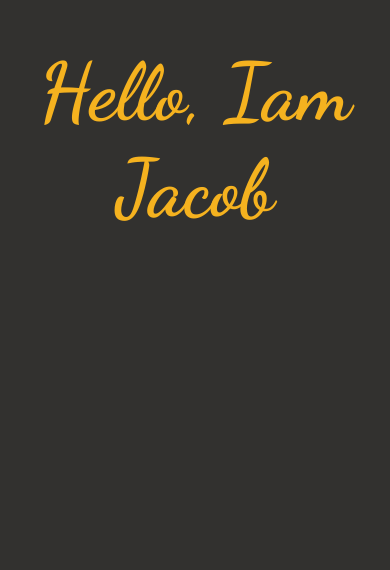
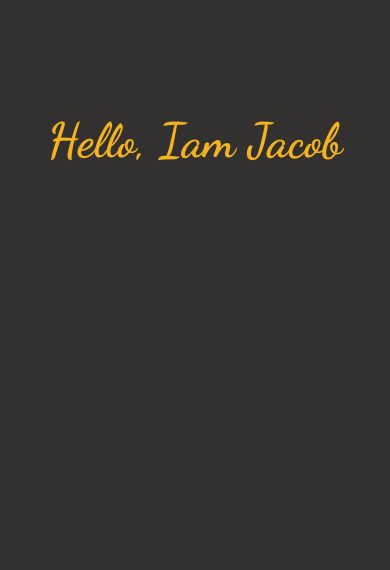
Before and after one commit to jacob-san/portfolio, a React (Create React App) app: page / in a window 390 px wide. Shown: the part 274-844 px from the top of the page. Built offline with nearby package versions, Linux system fonts and the light colour scheme.

Commit message:
fix mobile font-size

```diff
--- a/src/App.css
+++ b/src/App.css
@@ -222,4 +222,7 @@ body {
     max-height: 368px;
     margin-top: 32px;
   }
+  .welcome-message .hello {
+    font-size: 3rem;
+  }
 }
```
